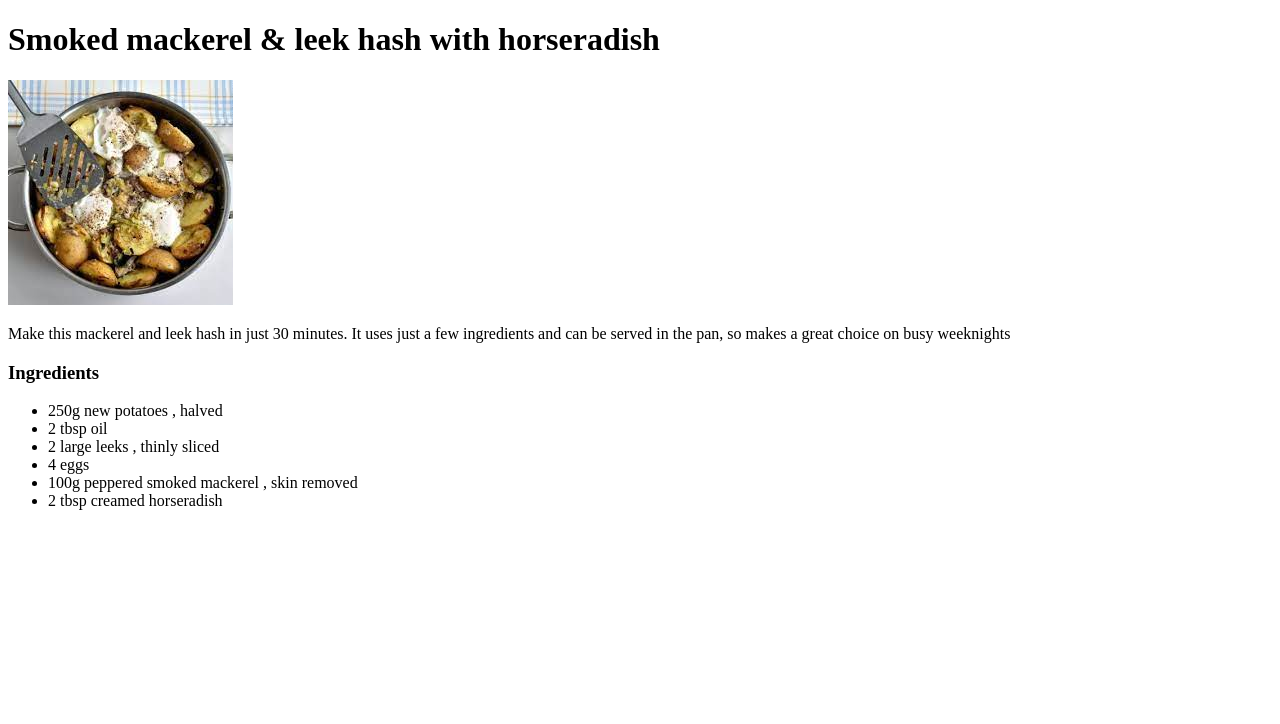
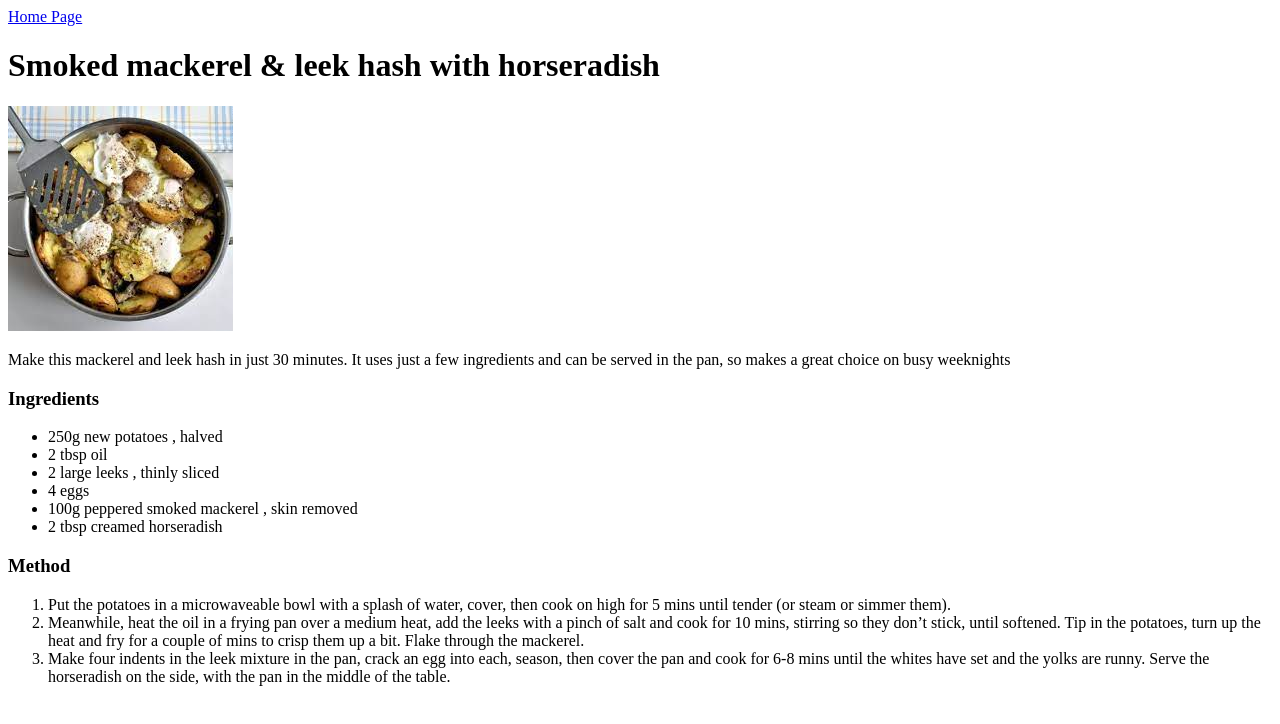
Before and after one commit to ZafarA7/odin-recipes, a plain HTML site: page recipeone.html in a window 1280 px wide. Drawn offline with Linux system fonts and the light colour scheme.

Commit message:
index.html

```diff
--- a/recipeone.html
+++ b/recipeone.html
@@ -7,6 +7,7 @@
     <title>Smoked mackerel & leek hash with horseradish</title>
 </head>
 <body>
+    <a href="index.html">Home Page</a>
     <h1>Smoked mackerel & leek hash with horseradish</h1>
 
     <img src="img/mackrel.jpeg" alt="smoked mackerel & leek hash with horseradish">
@@ -23,8 +24,12 @@
         <li>2 tbsp creamed horseradish</li>
     </ul>
 
-
-
+    <h3>Method</h3>
+    <ol>
+        <li>Put the potatoes in a microwaveable bowl with a splash of water, cover, then cook on high for 5 mins until tender (or steam or simmer them).</li>
+        <li>Meanwhile, heat the oil in a frying pan over a medium heat, add the leeks with a pinch of salt and cook for 10 mins, stirring so they don’t stick, until softened. Tip in the potatoes, turn up the heat and fry for a couple of mins to crisp them up a bit. Flake through the mackerel.</li>
+        <li>Make four indents in the leek mixture in the pan, crack an egg into each, season, then cover the pan and cook for 6-8 mins until the whites have set and the yolks are runny. Serve the horseradish on the side, with the pan in the middle of the table.</li>
+    </ol>
 
 
 
```
Also changed, not shown: lasagna.html (+1 -0 lines).
